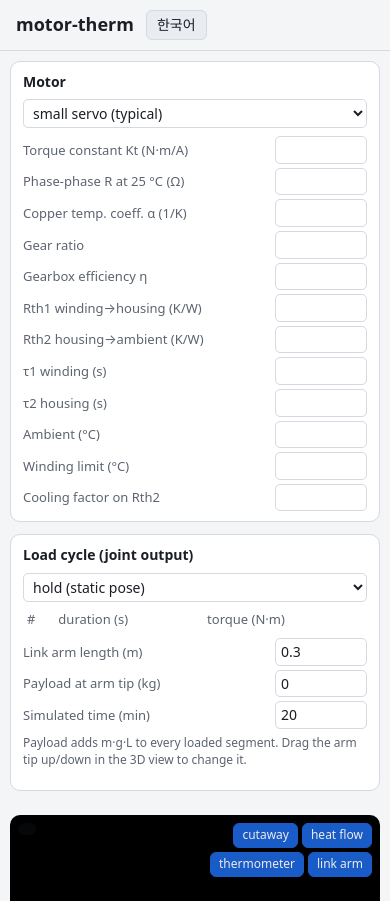
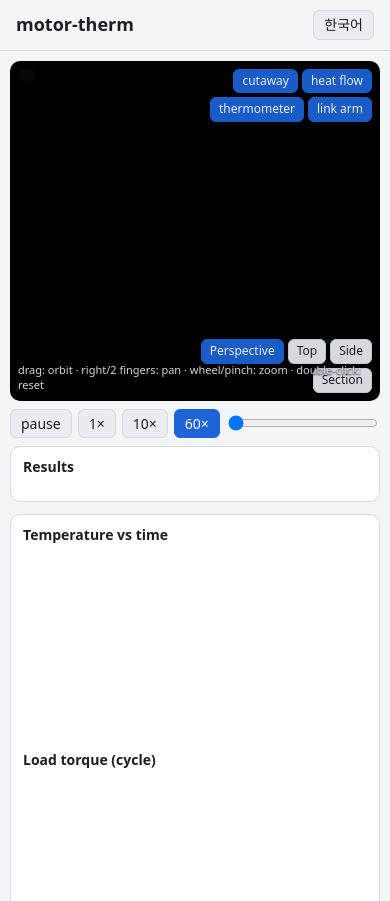
Before and after one commit to roscore/motor-therm, a plain HTML site: page index.html in a window 390 px wide. Shown: the top 901 px of the page. Drawn offline with Linux system fonts and the light colour scheme.

Commit message:
Mobile layout: show the 3D view and results first
Co-Authored-By: Claude Opus 5.5 <noreply@anthropic.com>
Claude-Session: https://claude.ai/code/session_01R8Skbb8y23dZVDDq3jk5sC

```diff
--- a/index.html
+++ b/index.html
@@ -52,6 +52,8 @@ canvas.plot { width:100%; height:190px; display:block; }
   main { grid-template-columns:1fr; padding:10px; }
   #view { height:340px; }
   header p { display:none; }
+  #lang { margin-left:auto; }
+  main > div:last-child { order:-1; }
 }
 </style>
 </head>
```
